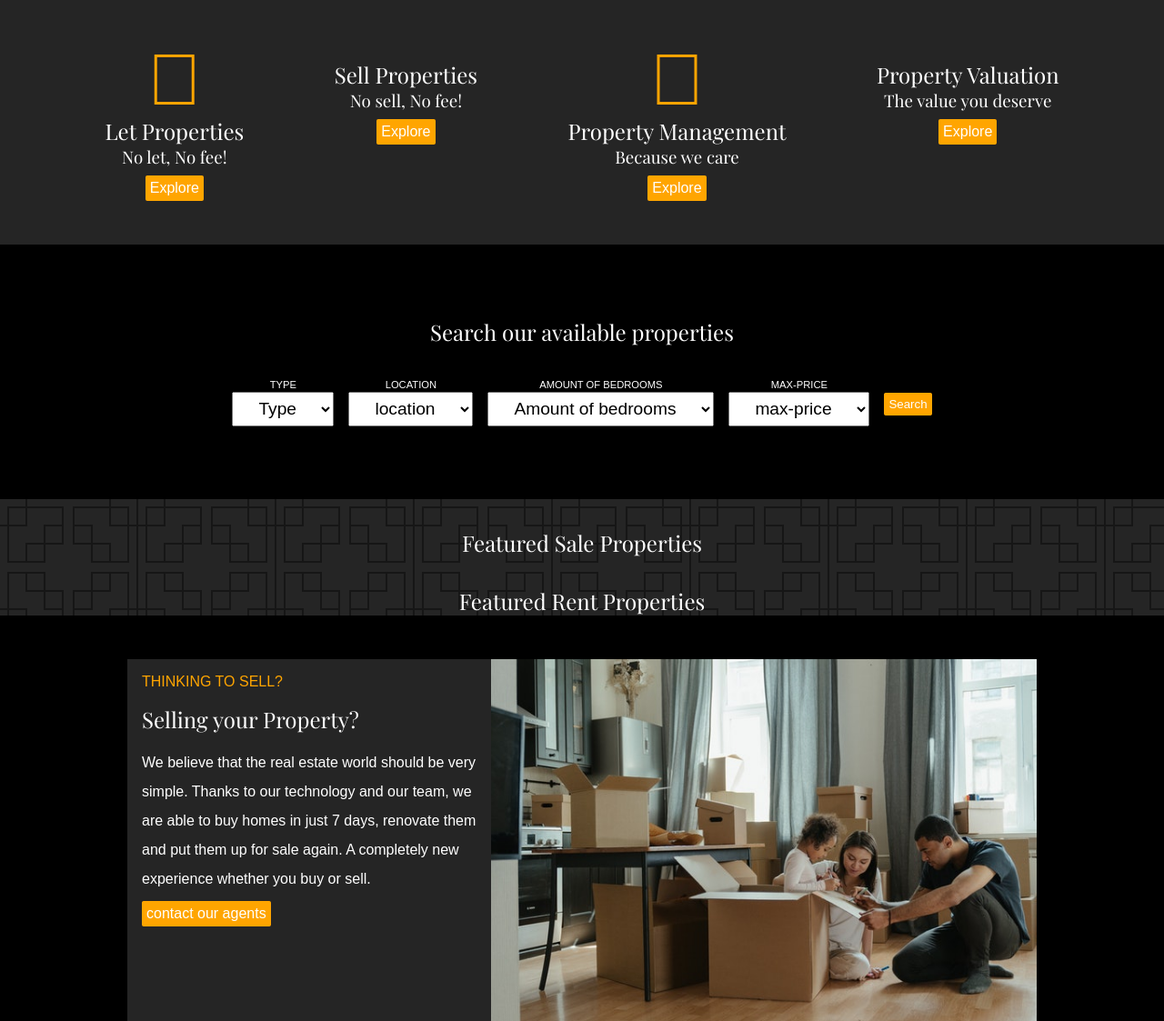
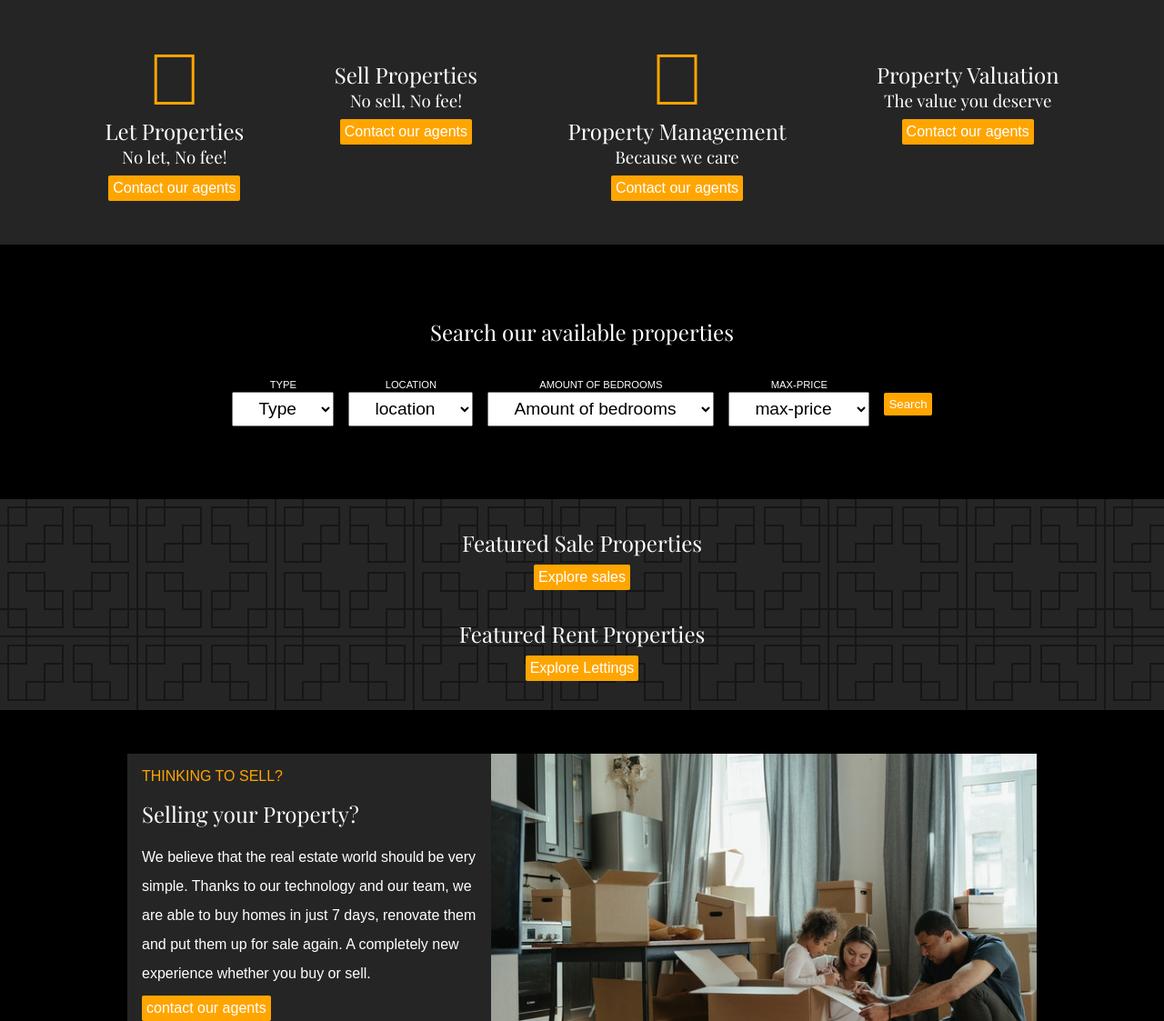
Before and after one commit to victoria-parker/real-estate-website-clone, a PHP site: page / in a window 1280 px wide. Shown: the part 495-1618 px from the top of the page at 91% size. Run offline with PHP 8.4, Linux system fonts and the light colour scheme; data that the repository does not hold is empty; some libraries are stand-ins or nearby versions.

Commit message:
index links completed

```diff
--- a/index.php
+++ b/index.php
@@ -14,7 +14,7 @@
                 <strong>Sales, Lettings & Property Management</strong></h1>
                 <h2>Real Estate Agents Drogheda: All You Need to Know Before Selling Your Property</h2>
             </div>
-            <a href="#" class="call-to-action">Explore our properties</a>
+            <a href="#featured-properties" class="call-to-action">Explore our properties</a>
         </div>
 
     </div>
@@ -22,10 +22,10 @@
 
 
     <section id="our-services">
-        <div><i class="fal fa-home our-sv-img"></i><h2>Let Properties</h2><h3>No let, No fee!</h3><a href="#" class="sm-call-to-action">Explore</a></div>
-        <div><i class="fal fa-key-skeleton our-sv-img"></i><h2>Sell Properties</h2><h3>No sell, No fee!</h3><a href="#" class="sm-call-to-action">Explore</a></div>
-        <div><i class="fal fa-tasks our-sv-img"></i><h2>Property Management</h2><h3>Because we care</h3><a href="#" class="sm-call-to-action">Explore</a></div>
-        <div><i class="fal fa-comment-alt-dollar our-sv-img"></i><h2>Property Valuation</h2><h3>The value you deserve</h3><a href="#" class="sm-call-to-action">Explore</a></div>
+        <div><i class="fal fa-home our-sv-img"></i><h2>Let Properties</h2><h3>No let, No fee!</h3><a href="contact.php" class="sm-call-to-action">Contact our agents</a></div>
+        <div><i class="fal fa-key-skeleton our-sv-img"></i><h2>Sell Properties</h2><h3>No sell, No fee!</h3><a href="contact.php" class="sm-call-to-action">Contact our agents</a></div>
+        <div><i class="fal fa-tasks our-sv-img"></i><h2>Property Management</h2><h3>Because we care</h3><a href="contact.php" class="sm-call-to-action">Contact our agents</a></div>
+        <div><i class="fal fa-comment-alt-dollar our-sv-img"></i><h2>Property Valuation</h2><h3>The value you deserve</h3><a href="contact.php" class="sm-call-to-action">Contact our agents</a></div>
     </section>
 
 
@@ -64,7 +64,7 @@
 
 
 
-    <section class="featured-properties">
+    <section class="featured-properties" id="featured-properties">
         <h2>Featured Sale Properties</h2>
         <div class="fp-container">
 
@@ -90,6 +90,7 @@
         }
         ?>
         </div>
+        <a href="sales.php" class="sm-call-to-action">Explore sales</a>
 
 
         <h2>Featured Rent Properties</h2>
@@ -114,6 +115,7 @@
             }
             ?>
         </div>
+        <a href="#featured-properties" class="sm-call-to-action">Explore Lettings</a>
     </section>
 
 
@@ -122,7 +124,7 @@
             <span>THINKING TO SELL?</span>
             <h2>Selling your Property?</h2>
             <p>We believe that the real estate world should be very simple. Thanks to our technology and our team, we are able to buy homes in just 7 days, renovate them and put them up for sale again. A completely new experience whether you buy or sell.</p>
-            <a href="#" class="sm-call-to-action">contact our agents</a>
+            <a href="contact.php" class="sm-call-to-action">contact our agents</a>
         </div>
         <div class="articles-img">
             <img src="images/moving-house.jpg" alt="family moving">
@@ -138,7 +140,7 @@
             <span>THINKING TO LET?</span>
             <h2>Letting Your Property?</h2>
             <p>Don't worry about collecting the rent for your home. Minimize the risks when renting. We make a careful selection of the tenant, and we study their solvency, employment contract, payroll, and delinquency. We do a commercial management of your home, providing truthful and objective information, being very efficient and demanding with our results.</p>
-            <a href="#" class="sm-call-to-action">contact our agents</a>
+            <a href="contact.php" class="sm-call-to-action">contact our agents</a>
         </div>
     </section>
 
--- a/style/style.css
+++ b/style/style.css
@@ -155,6 +155,7 @@ h1, h2, h3{
 }
 .featured-properties{
     margin: 3rem 0;
+    padding-bottom: 2rem;
     text-align: center;
     display: flex;
     flex-direction: column;
@@ -172,7 +173,9 @@ h1, h2, h3{
     grid-template-columns: 1fr 1fr 1fr;
     gap: 1rem;
 }
-
+.featured-properties a{
+    align-self: center;
+}
 .featured-property{
     margin: 1.5rem 0 ;
     background-color: white;
```
